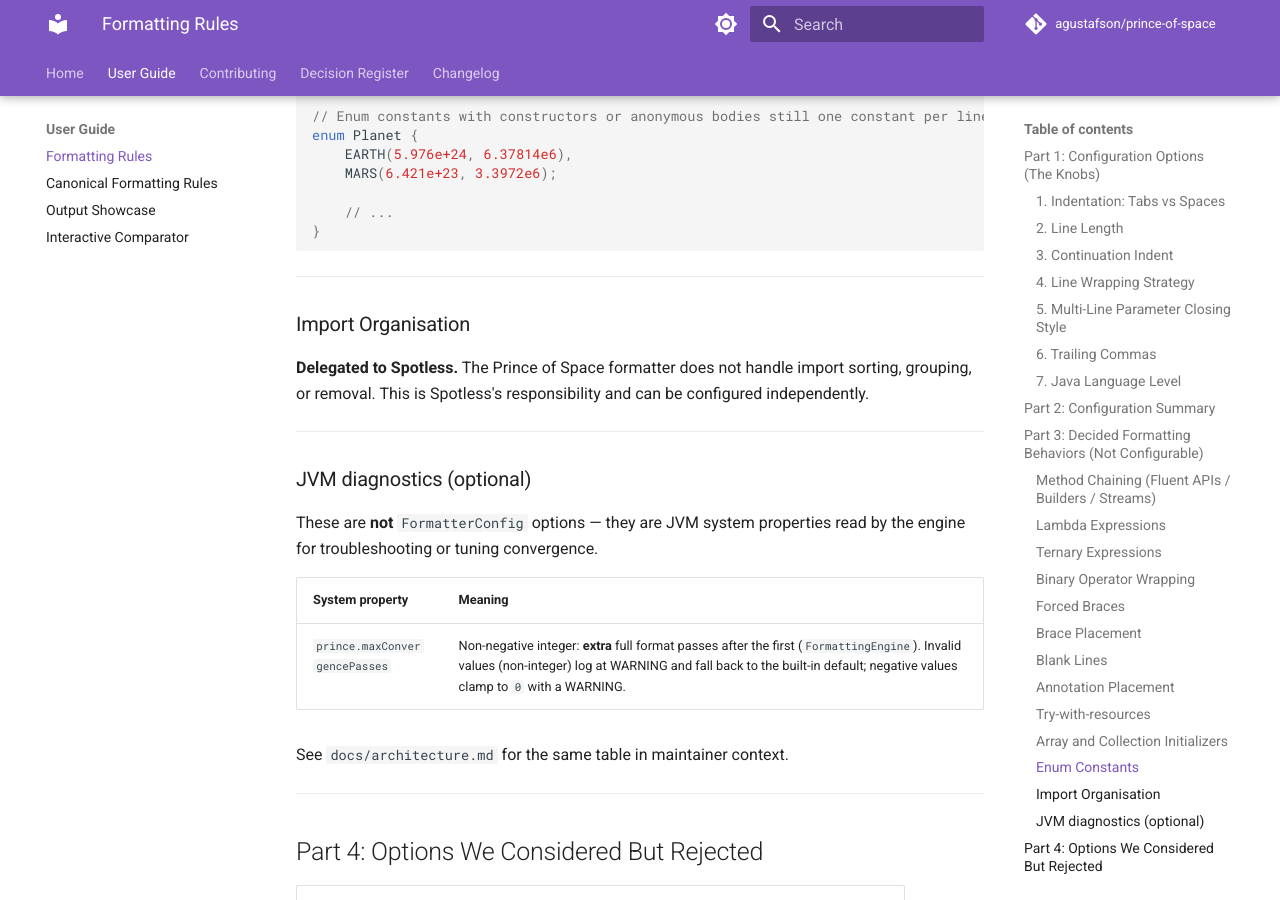
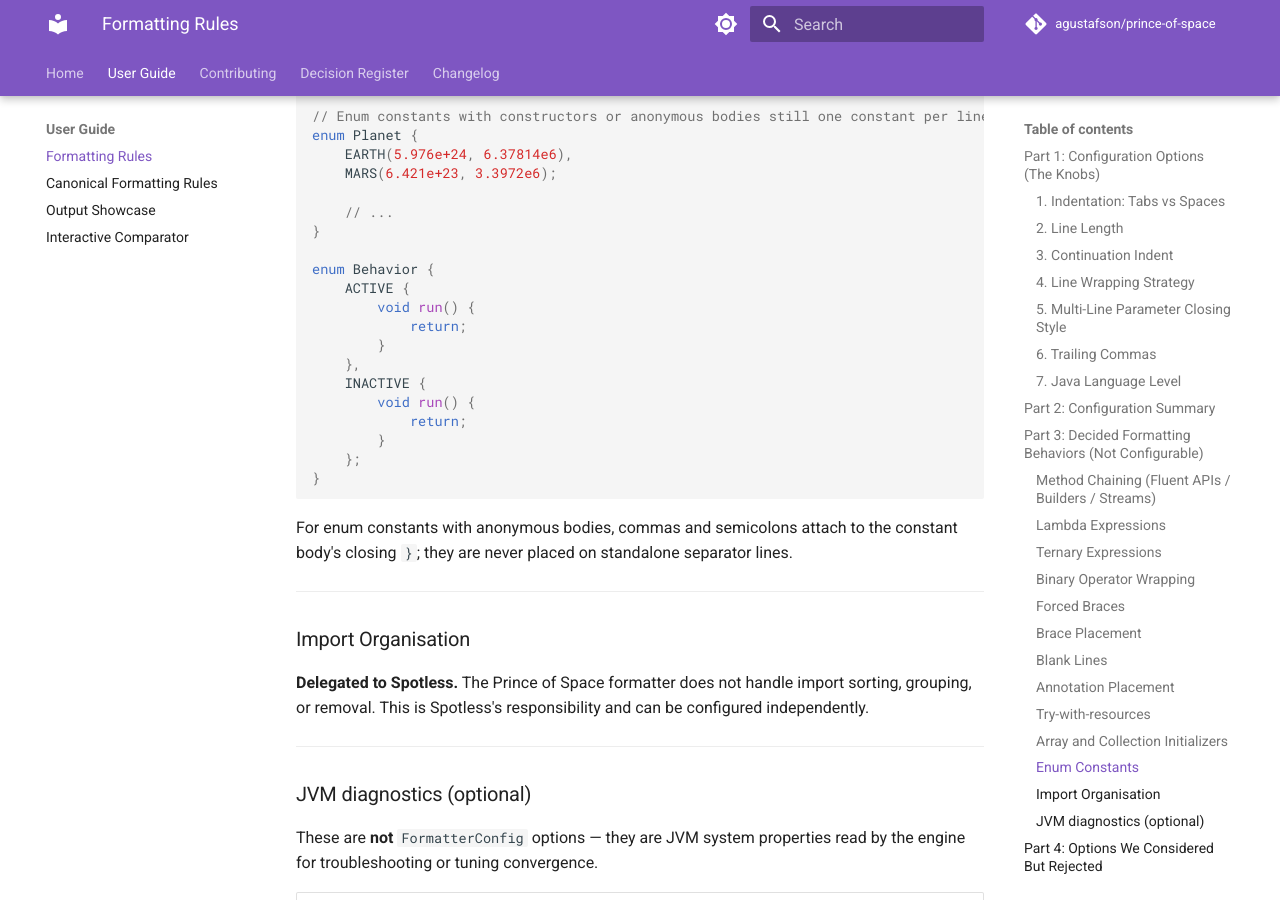
Before and after one commit to agustafson/prince-of-space, an MkDocs documentation site: the page built from docs/formatting-rules.md, in a window 1280 px wide and 900 px high, scrolled down 11883 px. Built offline with MkDocs 1.6.1 and Material for MkDocs 9.7.7, drawn with Linux system fonts in a browser that asks for light colours; comment, search, counter and statistics services are not loaded.

Commit message:
docs: update enum formatting rules

````diff
--- a/docs/formatting-rules.md
+++ b/docs/formatting-rules.md
@@ -490,7 +490,22 @@ enum Planet {
 
     // ...
 }
+
+enum Behavior {
+    ACTIVE {
+        void run() {
+            return;
+        }
+    },
+    INACTIVE {
+        void run() {
+            return;
+        }
+    };
+}
 ```
+
+For enum constants with anonymous bodies, commas and semicolons attach to the constant body's closing `}`; they are never placed on standalone separator lines.
 
 ---
 
````
Also changed, not shown: docs/canonical-formatting-rules.md (+1 -1 lines).
